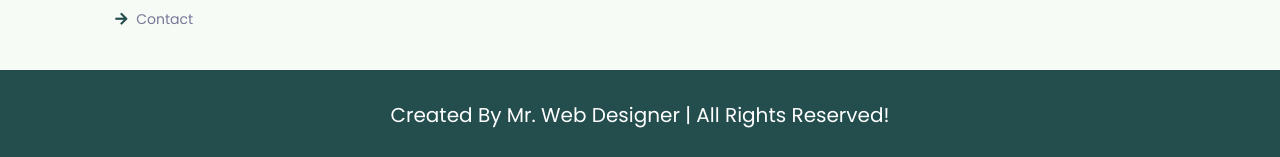
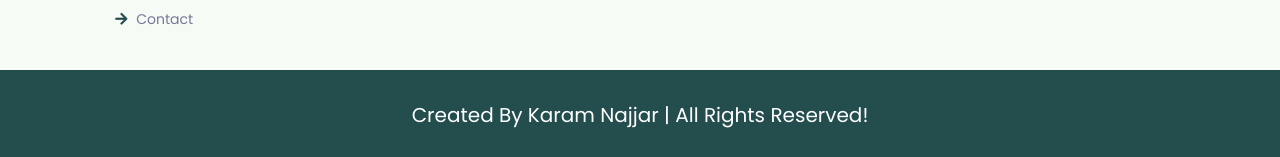
Before and after one commit to KaramAbdallah/E-commerce, a plain HTML site: page team.html in a window 1280 px wide. Shown: the part 1780-1937 px from the top of the page. Drawn offline with Linux system fonts and the light colour scheme.

Commit message:
Update team.html

```diff
--- a/team.html
+++ b/team.html
@@ -302,7 +302,7 @@
 </section>
 
 <section class="credit">
-    created by mr. web designer | all rights reserved!
+    created by Karam Najjar | all rights reserved!
 </section>
 
 <!-- custom js file link  -->
```
